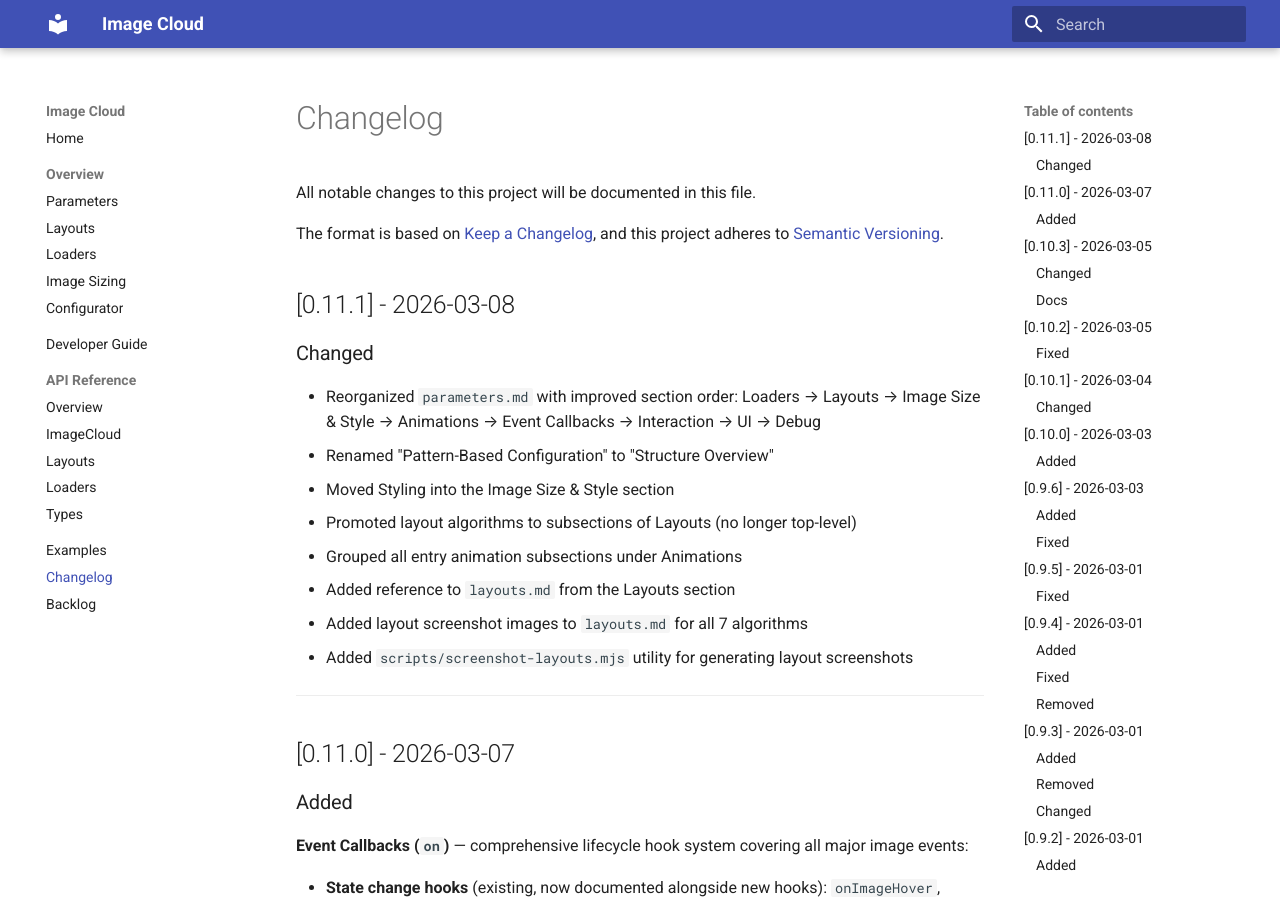
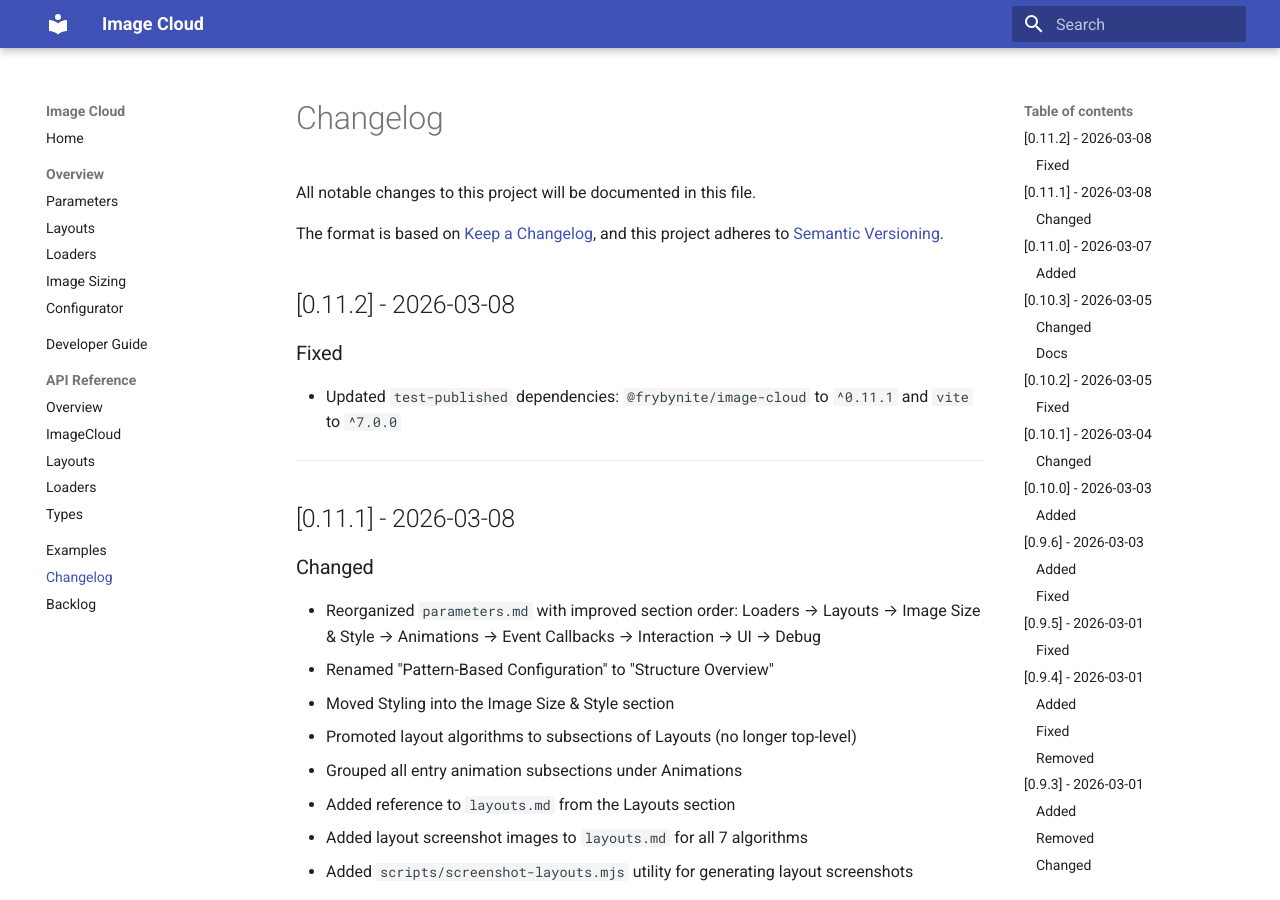
Before and after one commit to frybynite/image-cloud, an MkDocs documentation site: the page built from docs/changelog.md, in a window 1280 px wide and 900 px high. Built offline with MkDocs 1.6.1 and Material for MkDocs 9.7.7, drawn with Linux system fonts in a browser that asks for light colours.

Commit message:
Fixed test-published process. 0.11.1 -> 0.11.2
Co-Authored-By: Claude Sonnet 4.6 (1M context) <noreply@anthropic.com>

```diff
--- a/docs/changelog.md
+++ b/docs/changelog.md
@@ -3,6 +3,14 @@
 All notable changes to this project will be documented in this file.
 
 The format is based on [Keep a Changelog](https://keepachangelog.com/), and this project adheres to [Semantic Versioning](https://semver.org/).
+
+## [0.11.2] - 2026-03-08
+
+### Fixed
+
+- Updated `test-published` dependencies: `@frybynite/image-cloud` to `^0.11.1` and `vite` to `^7.0.0`
+
+---
 
 ## [0.11.1] - 2026-03-08
 
--- a/package.json
+++ b/package.json
@@ -1,6 +1,6 @@
 {
   "name": "@frybynite/image-cloud",
-  "version": "0.11.1",
+  "version": "0.11.2",
   "description": "Javascript/TypeScript image cloud library with custom loaders, various layouts, full images styling, with animation and zoom effects",
   "type": "module",
   "main": "./dist/image-cloud.umd.js",
```
Also changed, not shown: 2 other files.
